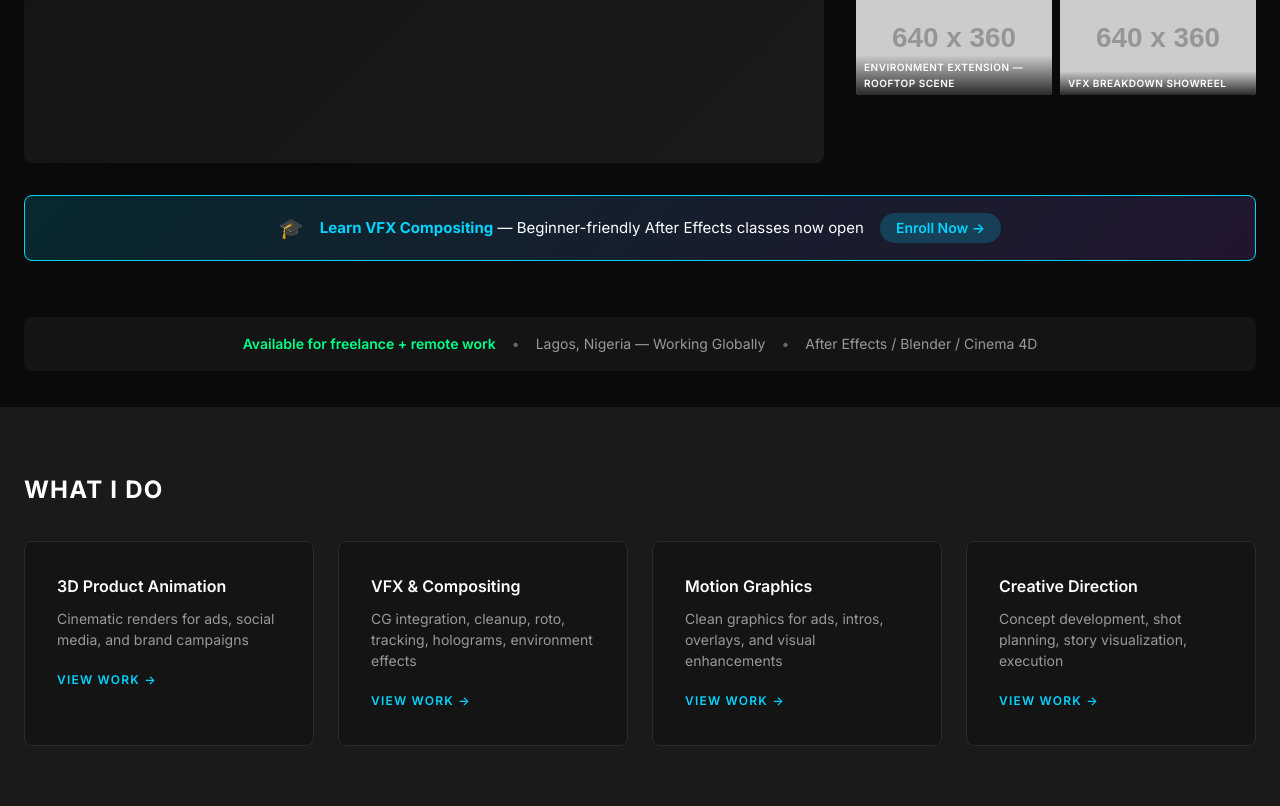
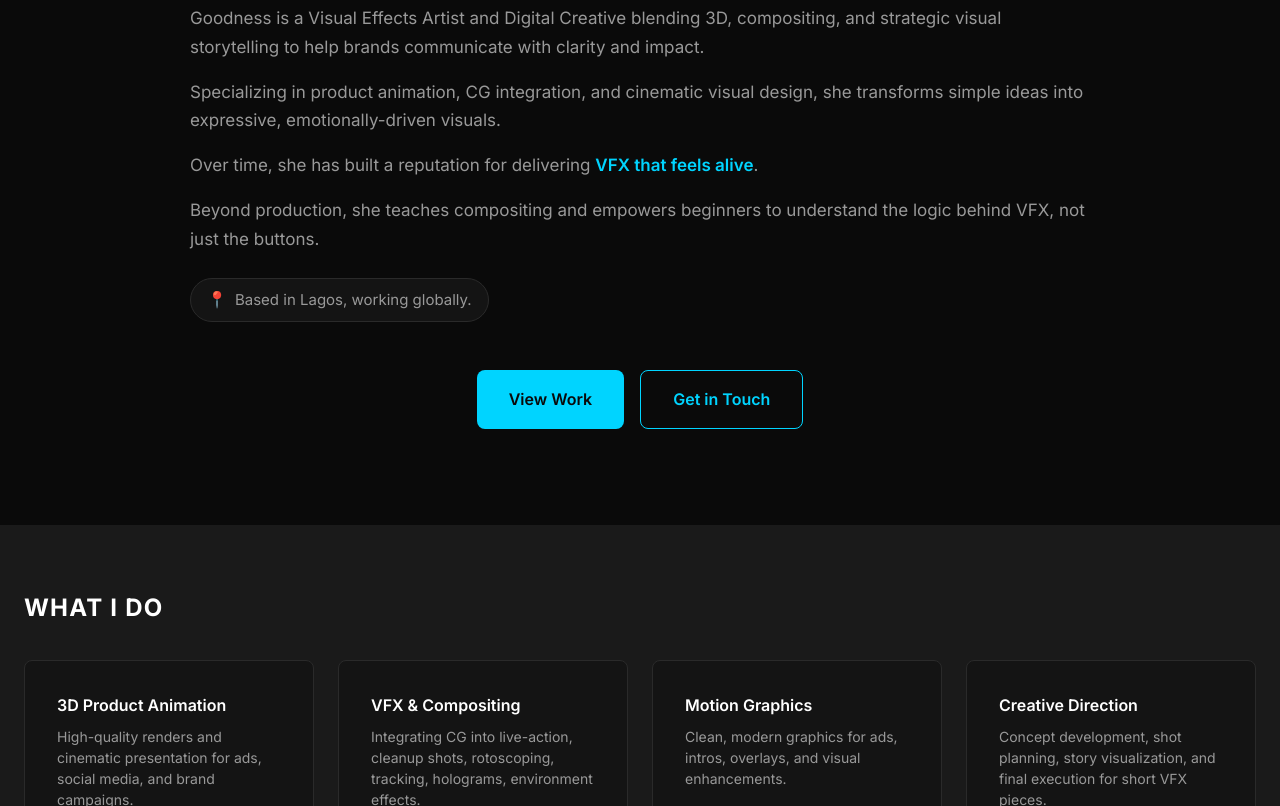
Before and after one commit to croesus245/Goodness, a plain HTML site: page index.html in a window 1280 px wide. Shown: the part 393-1199 px from the top of the page. Drawn offline with Linux system fonts and the light colour scheme; placeholder pictures from the web are drawn by us.

Commit message:
about me

```diff
--- a/script.js
+++ b/script.js
@@ -310,26 +310,32 @@ const SERVICES = [
   {
     id: "product3d",
     title: "3D Product Animation",
-    desc: "Cinematic renders for ads, social media, and brand campaigns",
+    desc: "High-quality renders and cinematic presentation for ads, social media, and brand campaigns.",
     filter: "product3d"
   },
   {
     id: "vfx_comp",
     title: "VFX & Compositing",
-    desc: "CG integration, cleanup, roto, tracking, holograms, environment effects",
+    desc: "Integrating CG into live-action, cleanup shots, rotoscoping, tracking, holograms, environment effects.",
     filter: "vfx_comp"
   },
   {
     id: "motion",
     title: "Motion Graphics",
-    desc: "Clean graphics for ads, intros, overlays, and visual enhancements",
+    desc: "Clean, modern graphics for ads, intros, overlays, and visual enhancements.",
     filter: "motion"
   },
   {
     id: "direction",
     title: "Creative Direction",
-    desc: "Concept development, shot planning, story visualization, execution",
+    desc: "Concept development, shot planning, story visualization, and final execution for short VFX pieces.",
     filter: "direction"
+  },
+  {
+    id: "training",
+    title: "Training (2D Compositing)",
+    desc: "Beginner-friendly After Effects classes focused on real-world skills and project-based learning.",
+    link: "training.html"
   }
 ];
 
@@ -386,7 +392,7 @@ function renderHeader() {
   const currentPage = window.location.pathname.split('/').pop() || 'index.html';
 
   const navItems = [
-    { href: "index.html", label: "Reel" },
+    { href: "index.html", label: "About" },
     { href: "work.html", label: "Work" },
     { href: "training.html", label: "Training" },
     { href: "contact.html", label: "Contact" }
@@ -415,50 +421,35 @@ function renderHero() {
   const hero = document.getElementById("hero");
   if (!hero) return;
 
-  const heroProjects = PROJECTS.filter(p => p.hero && p.breakdownVideo);
-  const reelWarning = ARTIST.reelDuration > 90
-    ? `<span class="reel-warning" data-qc="reel-long">⚠ REEL TOO LONG (${ARTIST.reelDuration}s)</span>`
-    : "";
-
   hero.innerHTML = `
-    <div class="hero-inner">
+    <div class="about-inner">
       <a href="training.html" class="training-banner">
         <span class="training-banner-icon">🎓</span>
         <span class="training-banner-text"><strong>Learn VFX Compositing</strong> — Beginner-friendly After Effects classes now open</span>
         <span class="training-banner-cta">Enroll Now →</span>
       </a>
-      <div class="hero-reel">
-        <div class="reel-container" id="reel-container">
-          <div class="reel-placeholder" id="reel-placeholder">
-            <button class="reel-play-btn" id="reel-play-btn" aria-label="Play demo reel">
-              <svg viewBox="0 0 24 24" fill="currentColor"><path d="M8 5v14l11-7z"/></svg>
-              <span>PLAY REEL</span>
-            </button>
-            <span class="reel-duration">${formatDuration(ARTIST.reelDuration)}</span>
-            ${reelWarning}
-          </div>
-          <video class="reel-video" id="reel-video" muted playsinline preload="none">
-            <source src="${ARTIST.reelUrl}" type="video/mp4">
-          </video>
+
+      <section class="about-hero">
+        <h1 class="about-name">Goodness Chisom</h1>
+        <p class="about-title">Visual Effects Artist & Digital Creative</p>
+      </section>
+
+      <section class="about-intro">
+        <div class="about-text">
+          <p>Goodness is a Visual Effects Artist and Digital Creative blending 3D, compositing, and strategic visual storytelling to help brands communicate with clarity and impact.</p>
+          <p>Specializing in product animation, CG integration, and cinematic visual design, she transforms simple ideas into expressive, emotionally-driven visuals.</p>
+          <p>Over time, she has built a reputation for delivering <strong>VFX that feels alive</strong>.</p>
+          <p>Beyond production, she teaches compositing and empowers beginners to understand the logic behind VFX, not just the buttons.</p>
         </div>
-      </div>
-      <div class="hero-shots">
-        <h2 class="hero-shots-title">Best Shots</h2>
-        <div class="hero-shots-grid">
-          ${heroProjects.slice(0, 6).map(p => `
-            <a href="work.html?project=${p.id}" class="hero-shot" aria-label="View ${p.title}">
-              <img src="${p.thumb}" alt="${p.title}" loading="lazy">
-              <span class="hero-shot-title">${p.title}</span>
-            </a>
-          `).join("")}
+        <div class="about-location">
+          <span class="location-icon">📍</span>
+          <span>Based in Lagos, working globally.</span>
         </div>
-      </div>
-      <div class="hero-info">
-        <span class="hero-availability">${ARTIST.availability}</span>
-        <span class="hero-divider">•</span>
-        <span class="hero-location">${ARTIST.location} — Working Globally</span>
-        <span class="hero-divider">•</span>
-        <span class="hero-tools">After Effects / Blender / Cinema 4D</span>
+      </section>
+
+      <div class="about-cta-row">
+        <a href="work.html" class="btn-primary">View Work</a>
+        <a href="contact.html" class="btn-secondary">Get in Touch</a>
       </div>
     </div>
   `;
@@ -472,13 +463,40 @@ function renderServices() {
     <div class="services-inner">
       <h2 class="section-title">What I Do</h2>
       <div class="services-grid">
-        ${SERVICES.map(s => `
-          <a href="work.html?filter=${s.filter}" class="service-card" data-filter="${s.filter}">
+        ${SERVICES.map(s => {
+          const href = s.link ? s.link : `work.html?filter=${s.filter}`;
+          return `
+          <a href="${href}" class="service-card" data-filter="${s.filter || ''}">
             <h3 class="service-title">${s.title}</h3>
             <p class="service-desc">${s.desc}</p>
-            <span class="service-cta">View Work →</span>
+            <span class="service-cta">${s.link ? 'Learn More' : 'View Work'} →</span>
           </a>
-        `).join("")}
+        `}).join("")}
+      </div>
+    </div>
+
+    <div class="experience-inner">
+      <h2 class="section-title">Experience</h2>
+      <div class="experience-grid">
+        <div class="experience-card">
+          <h3 class="experience-role">VFX Artist & Compositor</h3>
+          <p class="experience-company">Freelance — Nigeria / Remote</p>
+          <ul class="experience-list">
+            <li>CG product shots</li>
+            <li>Roto, cleanup, matchmoving</li>
+            <li>Creative short-form VFX</li>
+            <li>Compositing for ads and personal brand visuals</li>
+          </ul>
+        </div>
+        <div class="experience-card">
+          <h3 class="experience-role">VFX Instructor</h3>
+          <p class="experience-company">Private Training</p>
+          <ul class="experience-list">
+            <li>Taught 2D compositing to beginner creatives</li>
+            <li>Designed project-based learning structure</li>
+            <li>Provided hands-on guidance in tracking, rotoscoping, holograms, color matching, and integration workflows</li>
+          </ul>
+        </div>
       </div>
     </div>
   `;
--- a/styles.css
+++ b/styles.css
@@ -213,18 +213,19 @@ ul, ol {
 }
 
 /* ============================================
-   HERO SECTION
+   HERO / ABOUT SECTION
    ============================================ */
 .hero {
-  min-height: calc(100vh - var(--header-height));
-  padding: var(--space-xl) var(--space-lg);
-  display: flex;
-  align-items: center;
+  padding: var(--space-2xl) var(--space-lg);
+}
+
+.about-inner {
+  max-width: 900px;
+  margin: 0 auto;
 }
 
 /* Training Banner */
 .training-banner {
-  grid-column: 1 / -1;
   display: flex;
   align-items: center;
   justify-content: center;
@@ -236,7 +237,7 @@ ul, ol {
   color: var(--text-primary);
   text-decoration: none;
   transition: all var(--transition-fast);
-  margin-bottom: var(--space-lg);
+  margin-bottom: var(--space-2xl);
 }
 
 .training-banner:hover {
@@ -264,6 +265,113 @@ ul, ol {
   padding: var(--space-xs) var(--space-md);
   background: rgba(0, 212, 255, 0.2);
   border-radius: 100px;
+}
+
+/* About Hero */
+.about-hero {
+  text-align: center;
+  margin-bottom: var(--space-2xl);
+}
+
+.about-name {
+  font-size: 3rem;
+  font-weight: 700;
+  margin-bottom: var(--space-sm);
+  background: linear-gradient(135deg, var(--text-primary), var(--accent));
+  -webkit-background-clip: text;
+  -webkit-text-fill-color: transparent;
+  background-clip: text;
+}
+
+.about-title {
+  font-size: 1.25rem;
+  color: var(--text-secondary);
+  font-weight: 500;
+}
+
+/* About Intro */
+.about-intro {
+  margin-bottom: var(--space-2xl);
+}
+
+.about-text {
+  display: flex;
+  flex-direction: column;
+  gap: var(--space-md);
+  margin-bottom: var(--space-lg);
+}
+
+.about-text p {
+  font-size: 1.0625rem;
+  line-height: 1.7;
+  color: var(--text-secondary);
+}
+
+.about-text strong {
+  color: var(--accent);
+  font-weight: 600;
+}
+
+.about-location {
+  display: inline-flex;
+  align-items: center;
+  gap: var(--space-sm);
+  padding: var(--space-sm) var(--space-md);
+  background: var(--bg-card);
+  border: 1px solid var(--border);
+  border-radius: 100px;
+  font-size: 0.9375rem;
+  color: var(--text-secondary);
+}
+
+.location-icon {
+  font-size: 1rem;
+}
+
+/* About CTA Row */
+.about-cta-row {
+  display: flex;
+  gap: var(--space-md);
+  justify-content: center;
+  margin-bottom: var(--space-2xl);
+}
+
+.btn-primary {
+  display: inline-flex;
+  align-items: center;
+  justify-content: center;
+  padding: var(--space-md) var(--space-xl);
+  font-size: 1rem;
+  font-weight: 600;
+  color: var(--bg-dark);
+  background: var(--accent);
+  border-radius: var(--border-radius);
+  transition: all var(--transition-fast);
+}
+
+.btn-primary:hover {
+  background: var(--accent-hover);
+  color: var(--bg-dark);
+  transform: translateY(-2px);
+}
+
+.btn-secondary {
+  display: inline-flex;
+  align-items: center;
+  justify-content: center;
+  padding: var(--space-md) var(--space-xl);
+  font-size: 1rem;
+  font-weight: 600;
+  color: var(--accent);
+  background: transparent;
+  border: 1px solid var(--accent);
+  border-radius: var(--border-radius);
+  transition: all var(--transition-fast);
+}
+
+.btn-secondary:hover {
+  background: var(--accent);
+  color: var(--bg-dark);
 }
 
 @media (max-width: 768px) {
@@ -276,163 +384,22 @@ ul, ol {
   .training-banner-text {
     font-size: 0.875rem;
   }
-}
-
-.hero-inner {
-  max-width: var(--max-width);
-  margin: 0 auto;
-  width: 100%;
-  display: grid;
-  grid-template-columns: 1fr 400px;
-  grid-template-rows: auto auto;
-  gap: var(--space-xl);
-}
-
-.hero-reel {
-  grid-column: 1;
-  grid-row: 1;
-}
-
-.reel-container {
-  position: relative;
-  aspect-ratio: 16 / 9;
-  background: var(--bg-card);
-  border-radius: var(--border-radius);
-  overflow: hidden;
-}
-
-.reel-placeholder {
-  position: absolute;
-  inset: 0;
-  display: flex;
-  flex-direction: column;
-  align-items: center;
-  justify-content: center;
-  gap: var(--space-md);
-  background: linear-gradient(135deg, var(--bg-card), var(--bg-elevated));
-}
-
-.reel-play-btn {
-  display: flex;
-  align-items: center;
-  gap: var(--space-md);
-  padding: var(--space-lg) var(--space-2xl);
-  background: var(--accent);
-  color: var(--bg-dark);
-  font-size: 1.25rem;
-  font-weight: 700;
-  text-transform: uppercase;
-  letter-spacing: 0.1em;
-  border-radius: var(--border-radius);
-  transition: all var(--transition-fast);
-}
-
-.reel-play-btn svg {
-  width: 32px;
-  height: 32px;
-}
-
-.reel-play-btn:hover {
-  transform: scale(1.05);
-  background: var(--accent-hover);
-}
-
-.reel-duration {
-  font-size: 0.875rem;
-  color: var(--text-secondary);
-  font-family: var(--font-mono);
-}
-
-.reel-warning {
-  font-size: 0.75rem;
-  color: var(--danger);
-  font-weight: 600;
-  padding: var(--space-xs) var(--space-sm);
-  background: rgba(255, 68, 68, 0.2);
-  border-radius: 4px;
-}
-
-.reel-video {
-  width: 100%;
-  height: 100%;
-  object-fit: cover;
-  display: none;
-}
-
-/* Hero Shots */
-.hero-shots {
-  grid-column: 2;
-  grid-row: 1;
-}
-
-.hero-shots-title {
-  font-size: 0.75rem;
-  color: var(--text-muted);
-  text-transform: uppercase;
-  letter-spacing: 0.1em;
-  margin-bottom: var(--space-md);
-}
-
-.hero-shots-grid {
-  display: grid;
-  grid-template-columns: repeat(2, 1fr);
-  gap: var(--space-sm);
-}
-
-.hero-shot {
-  position: relative;
-  aspect-ratio: 16 / 9;
-  overflow: hidden;
-  border-radius: 4px;
-  cursor: pointer;
-  transition: transform var(--transition-fast);
-}
-
-.hero-shot:hover {
-  transform: scale(1.02);
-}
-
-.hero-shot img {
-  width: 100%;
-  height: 100%;
-  object-fit: cover;
-}
-
-.hero-shot-title {
-  position: absolute;
-  bottom: 0;
-  left: 0;
-  right: 0;
-  padding: var(--space-xs) var(--space-sm);
-  font-size: 0.625rem;
-  font-weight: 600;
-  color: var(--text-primary);
-  background: linear-gradient(transparent, rgba(0, 0, 0, 0.8));
-  text-transform: uppercase;
-  letter-spacing: 0.05em;
-}
-
-/* Hero Info Bar */
-.hero-info {
-  grid-column: 1 / -1;
-  display: flex;
-  align-items: center;
-  justify-content: center;
-  gap: var(--space-md);
-  padding: var(--space-md);
-  background: var(--bg-card);
-  border-radius: var(--border-radius);
-  font-size: 0.875rem;
-  color: var(--text-secondary);
-}
-
-.hero-availability {
-  color: var(--success);
-  font-weight: 600;
-}
-
-.hero-divider {
-  color: var(--text-muted);
+
+  .about-name {
+    font-size: 2rem;
+  }
+
+  .about-title {
+    font-size: 1rem;
+  }
+
+  .about-text p {
+    font-size: 1rem;
+  }
+
+  .about-cta-row {
+    flex-direction: column;
+  }
 }
 
 /* ============================================
@@ -446,6 +413,60 @@ ul, ol {
 .services-inner {
   max-width: var(--max-width);
   margin: 0 auto;
+  margin-bottom: var(--space-3xl);
+}
+
+/* Experience Section */
+.experience-inner {
+  max-width: var(--max-width);
+  margin: 0 auto;
+}
+
+.experience-grid {
+  display: grid;
+  grid-template-columns: repeat(auto-fit, minmax(300px, 1fr));
+  gap: var(--space-lg);
+}
+
+.experience-card {
+  padding: var(--space-xl);
+  background: var(--bg-card);
+  border: 1px solid var(--border);
+  border-radius: var(--border-radius);
+}
+
+.experience-role {
+  font-size: 1.125rem;
+  font-weight: 600;
+  color: var(--text-primary);
+  margin-bottom: var(--space-xs);
+}
+
+.experience-company {
+  font-size: 0.875rem;
+  color: var(--accent);
+  margin-bottom: var(--space-md);
+}
+
+.experience-list {
+  display: flex;
+  flex-direction: column;
+  gap: var(--space-sm);
+}
+
+.experience-list li {
+  font-size: 0.875rem;
+  color: var(--text-secondary);
+  padding-left: var(--space-lg);
+  position: relative;
+  line-height: 1.5;
+}
+
+.experience-list li::before {
+  content: "→";
+  position: absolute;
+  left: 0;
+  color: var(--text-muted);
 }
 
 .section-title {
```
